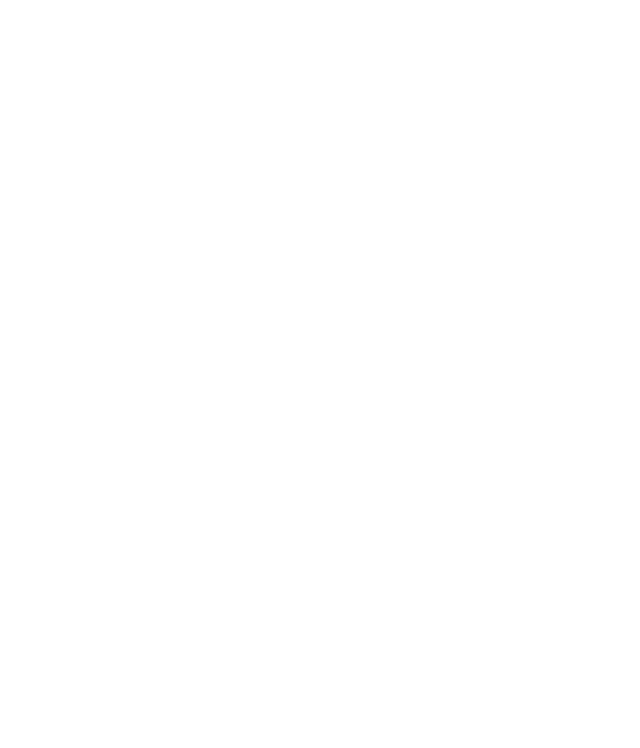
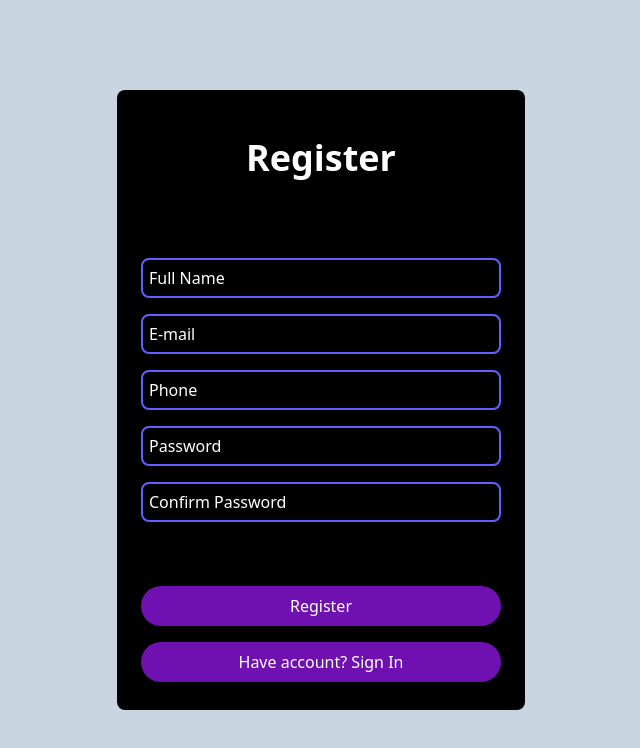
Before and after one commit to supersingh471/TodoApp, a React (Vite) app in the folder frontend/: page /Register in a window 1280 px wide. Before the commit this address had no page. Shown: the top 748 px of the page, without its empty margins (319-959 px from the left). Built offline with nearby package versions, Linux system fonts and the light colour scheme.

Commit message:
Added Login Page

```diff
--- a/frontend/src/App.jsx
+++ b/frontend/src/App.jsx
@@ -1,12 +1,14 @@
 import { BrowserRouter, Routes, Route } from "react-router-dom";
 import { Register } from "./pages/Register"
+import { Login } from "./pages/Login";
 
 function App() {
 	return (
 		<>
 		<BrowserRouter>
 		<Routes>
-			<Route path="signup" element={<Register/>}/>
+			<Route path="Register" element={<Register/>}/>
+			<Route path="Login" element={<Login/>}/>
 		</Routes>
 		</BrowserRouter>
 		</>
--- /dev/null
+++ b/frontend/src/components/Button.jsx
@@ -0,0 +1,5 @@
+export function Button({onClick, label}){
+	return <>
+		<button onClick={onClick} className="bg-purple-800 w-full h-10 rounded-4xl">{label}</button>
+	</>
+}
--- a/frontend/src/components/Heading.jsx
+++ b/frontend/src/components/Heading.jsx
@@ -1,6 +1,6 @@
 
 export function Heading({label}) {
-	return <div className="text-4xl font-bold">
+	return <div className="text-4xl mt-10 mb-20 font-bold">
 		{label}
 	</div>
 }
--- /dev/null
+++ b/frontend/src/pages/Login.jsx
@@ -0,0 +1,18 @@
+import { Button } from "../components/Button"
+import { Heading } from "../components/Heading"
+import { InputBox } from "../components/InputBox"
+
+export const Login = () => {
+	return <div className="bg-slate-300 h-screen flex justify-center">
+		<div className="flex flex-col justify-center text-white">
+		<div className="text-center w-100 h-100 bg-black rounded-lg">
+		<Heading label={"Login"}/>
+		<InputBox placeholder={"Username"}/>
+		<InputBox placeholder={"Password"}/>
+		<div className="px-20 m-10">
+		<Button label={"Login"}/>
+		</div>
+		</div>
+		</div>
+	</div>
+}
--- a/frontend/src/pages/Register.jsx
+++ b/frontend/src/pages/Register.jsx
@@ -1,16 +1,21 @@
+import { Button } from "../components/Button"
 import { Heading } from "../components/Heading"
 import { InputBox } from "../components/InputBox"
 
 export const Register = () => {
 	return <div className="bg-slate-300 h-screen flex justify-center">
 		<div className="flex flex-col justify-center text-white">
-		<div className="bg-black w-95 rounded-lg h-150 text-center p-2">
-		<div className="mt-8 mb-20"><Heading label={"Register"}/></div>
+		<div className="bg-black w-102 rounded-lg h-155 text-center p-2">
+		<Heading label={"Register"}/>
 		<InputBox placeholder={"Full Name"}/>
 		<InputBox placeholder={"E-mail"}/>
 		<InputBox placeholder={"Phone"}/>
 		<InputBox placeholder={"Password"}/>
 		<InputBox placeholder={"Confirm Password"}/>
+		<div className="mt-16 mr-4 ml-4 flex flex-col space-y-4">
+		<Button label={"Register"}/>
+		<Button label={"Have account? Sign In"}/>
+		</div>
 		</div>
 	</div>
 	</div>
```
